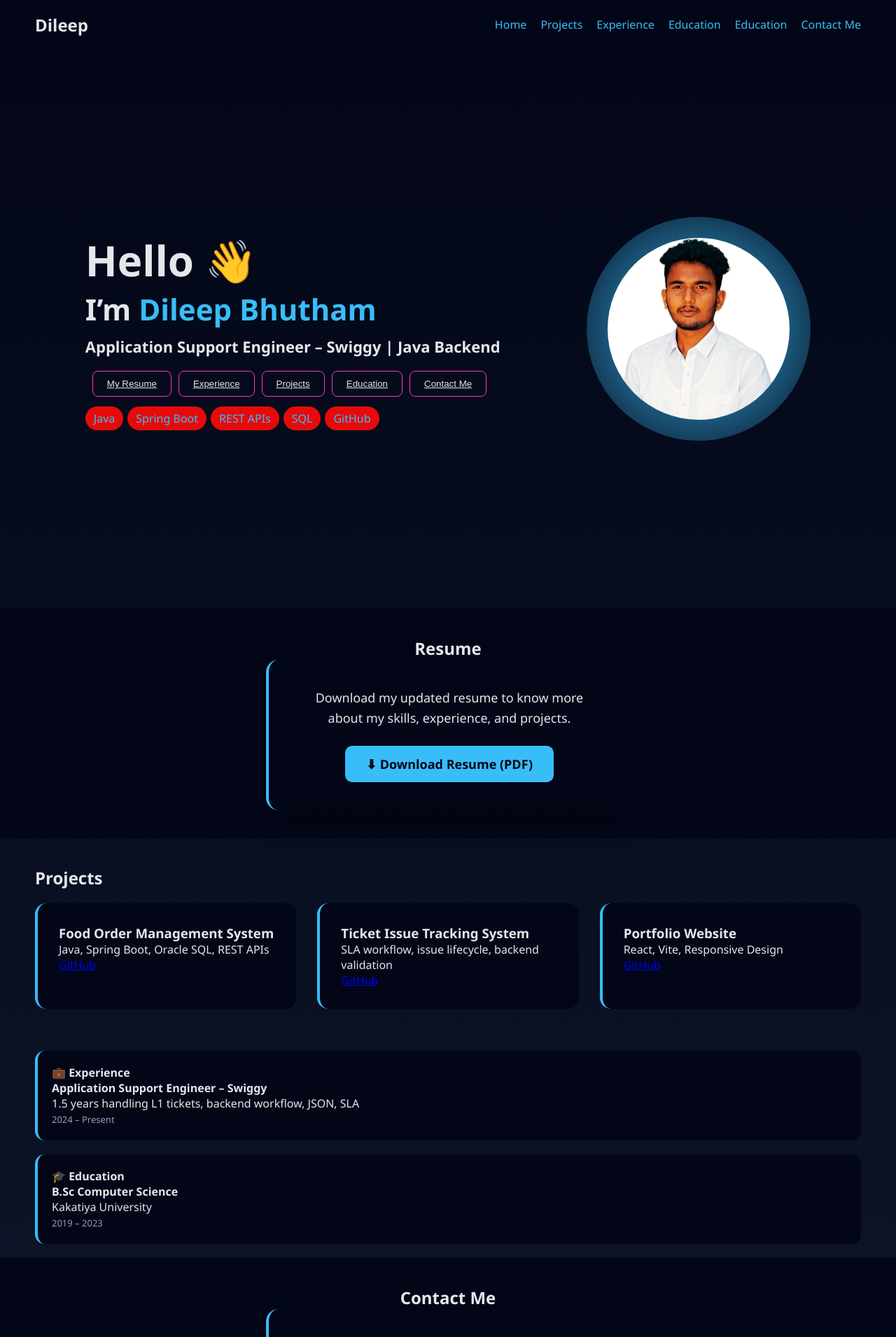
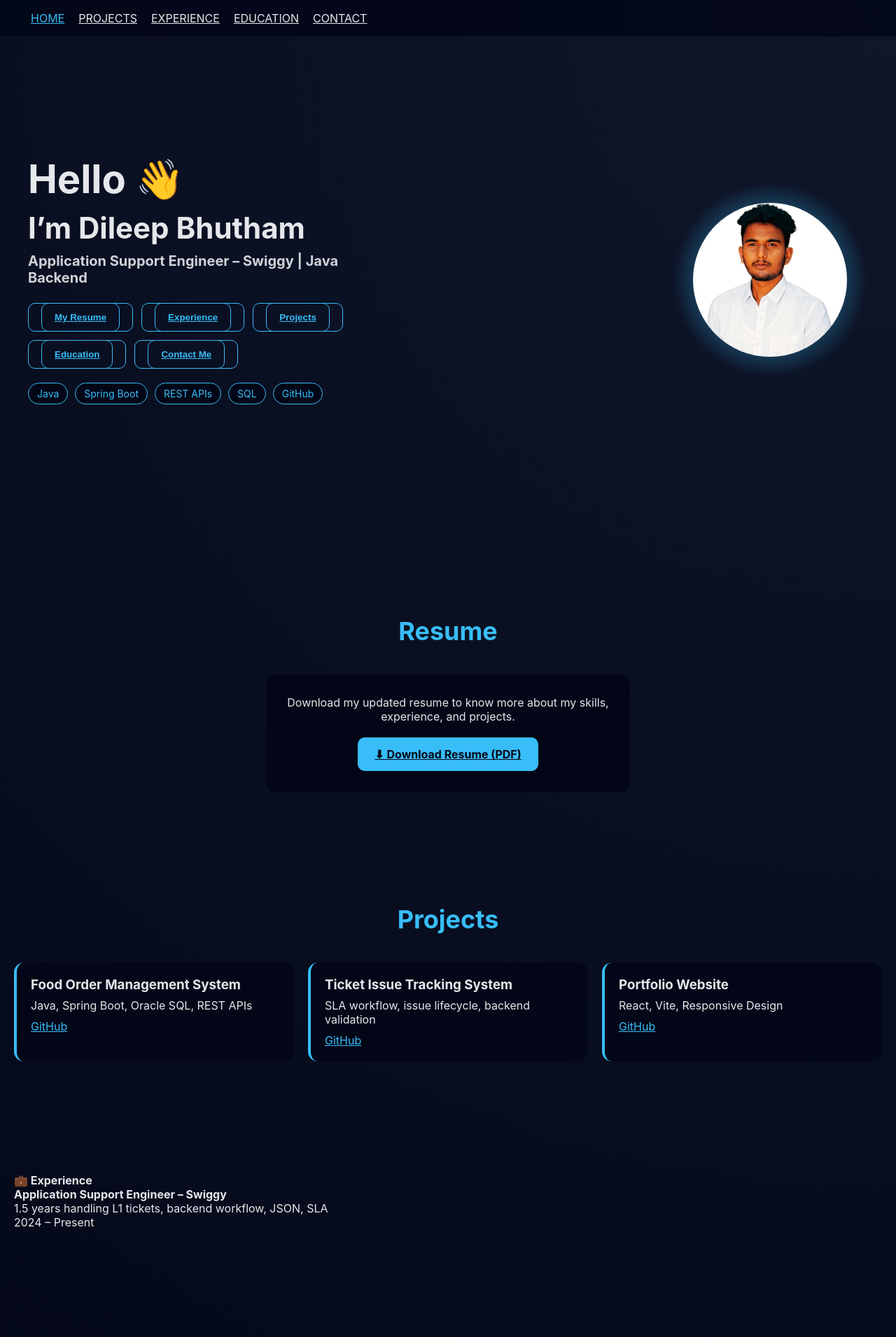
Before and after one commit to DileepNiki121/DileepNiki-PortFolio-Page, a React (Vite) app: page / in a window 1280 px wide. Shown: the top 1911 px of the page at 70% size. Built offline with nearby package versions, Linux system fonts and the light colour scheme.

Commit message:
update index.html meta tags and change Hero section ID; enhance Navbar functionality and styling

```diff
--- a/index.html
+++ b/index.html
@@ -4,7 +4,11 @@
     <meta charset="UTF-8" />
     <link rel="icon" type="image/svg+xml" href="/vite.svg" />
     <meta name="viewport" content="width=device-width, initial-scale=1.0" />
-    <title>dileep-portfolio</title>
+ <title>Dileep Bhutham | Java Backend Engineer</title>
+<meta name="description" content="Java Backend & Application Support Engineer portfolio of Dileep Bhutham" />
+<meta name="keywords" content="Java, Spring Boot, Backend Developer, Portfolio" />
+<meta name="author" content="Dileep Bhutham" />
+
   </head>
   <body>
     <div id="root"></div>
--- a/src/components/Hero.jsx
+++ b/src/components/Hero.jsx
@@ -1,7 +1,7 @@
 
 function Hero() {
   return (
-    <section id="hero" className="hero">
+<section id="home" className="hero">
       <div className="hero-left">
         <h1>Hello 👋</h1>
         <h2>
--- a/src/components/Navbar.jsx
+++ b/src/components/Navbar.jsx
@@ -1,16 +1,40 @@
+import { useState, useEffect } from "react";
+
 function Navbar() {
+  const [open, setOpen] = useState(false);
+  const [active, setActive] = useState("home");
+
+  useEffect(() => {
+    const sections = document.querySelectorAll("section");
+    window.addEventListener("scroll", () => {
+      sections.forEach(sec => {
+        const top = window.scrollY;
+        if (top >= sec.offsetTop - 100) {
+          setActive(sec.id);
+        }
+      });
+    });
+  }, []);
+
   return (
     <nav className="navbar">
-      <h2 className="logo">Dileep</h2>
 
-      <div className="nav-links">
-        <a href="#hero">Home</a>
-        <a href="#projects">Projects</a>
-        <a href="#experience">Experience</a>
-        <a href="#education">Education</a>
-        <a href="#education">Education</a>
-        <a href="#contact">Contact Me</a>
+      <div className={`nav-links ${open ? "open" : ""}`}>
+        {["home","projects","experience","education","contact"].map(id => (
+          <a
+            key={id}
+            href={`#${id}`}
+            className={active === id ? "active" : ""}
+            onClick={() => setOpen(false)}
+          >
+            {id.toUpperCase()}
+          </a>
+        ))}
       </div>
+
+      <button className="hamburger" onClick={() => setOpen(!open)}>
+        ☰
+      </button>
     </nav>
   );
 }
--- a/src/index.css
+++ b/src/index.css
@@ -5,363 +5,196 @@
   box-sizing: border-box;
 }
 
-/* GLOBAL */
+html {
+  scroll-behavior: smooth;
+}
+
 body {
-  font-family: "Segoe UI", system-ui, sans-serif;
-  background: linear-gradient(180deg, #020617, #0f172a);
+  font-family: "Inter", system-ui, Avenir, Helvetica, Arial, sans-serif;
+  background: radial-gradient(circle at top right, #0f172a, #020617);
   color: #e5e7eb;
 }
 
-/* NAVBAR */
-.navbar {
-  height: 70px;
-  display: flex;
-  justify-content: space-between;
-  align-items: center;
-  padding: 0 50px;
-  background: #020617;
+/* SECTIONS */
+.section {
+  padding: 80px 20px;
 }
 
-.nav-links a {
-  margin-left: 20px;
+.section-title {
+  font-size: 36px;
+  margin-bottom: 40px;
+  text-align: center;
   color: #38bdf8;
-  text-decoration: none;
 }
 
-.nav-links a:hover {
-  border-bottom: 2px solid #38bdf8;
-}
-
-/* HERO */
+/* ---------- HERO ---------- */
 .hero {
   min-height: 100vh;
   display: flex;
   align-items: center;
-  justify-content: space-around;
-  padding: 40px;
+  justify-content: space-between;
+  gap: 40px;
+  padding: 120px 40px;
 }
 
-.hero-left span {
-  color: #38bdf8;
+.hero-left {
+  max-width: 520px;
+}
+
+.hero-left h1 {
+  font-size: 56px;
+}
+
+.hero-left h2 {
+  font-size: 42px;
+  margin-top: 10px;
+}
+
+.hero-left h3 {
+  font-size: 20px;
+  margin-top: 10px;
+  opacity: 0.9;
 }
 
 .hero-buttons {
-  margin: 20px 0;
-  color: chartreuse;
- }
-
-.btn-primary {
-  background: #9b26c2;
-  border: none;
-  padding: 10px 20px;
-  border-radius: 8px;
+  margin-top: 24px;
+  display: flex;
+  flex-wrap: wrap;
+  gap: 12px;
 }
 
-.btn-outline {
+.hero-buttons a,
+.hero-buttons button {
+  padding: 12px 18px;
+  border-radius: 10px;
+  border: 1px solid #38bdf8;
   background: transparent;
-  border: 1px solid #f838c2;
-  color: #38f862;
-  margin-left: 10px;
-  padding: 10px 20px;
-  border-radius: 8px;
+  color: #38bdf8;
+  cursor: pointer;
+  font-weight: 600;
 }
 
-.hero-buttons a {
-  color: #e5e7eb;
+.hero-buttons a:hover {
+  background: #38bdf8;
+  color: #020617;
 }
+
+.skills {
+  margin-top: 20px;
+  display: flex;
+  gap: 10px;
+  flex-wrap: wrap;
+}
+
 .skills span {
-  background: #e60a0a;
+  background: #020617;
+  border: 1px solid #38bdf8;
+  color: #38bdf8;
   padding: 6px 12px;
-  margin-right: 6px;
-  border-radius: 20px;
+  border-radius: 999px;
+  font-size: 14px;
 }
 
 /* PHOTO */
-.photo-ring {
-  width: 240px;
-  height: 240px;
-  border-radius: 50%;
-  background: radial-gradient(#38bdf8, transparent);
+.hero-right {
   display: flex;
-  align-items: center;
   justify-content: center;
 }
 
-.photo-ring img {
-  width: 200px;
+.photo-circle {
+  width: 280px;
+  height: 280px;
   border-radius: 50%;
-}
-
-/* SECTIONS */
-.section {
-  padding: 40px 50px;
-}
-
-.card {
-  background: #020617;
-  margin: 20px 50px;
-  padding: 20px;
-  border-left: 4px solid #38bdf8;
-  border-radius: 14px;
-}
-
-.year {
-  color: #94a3b8;
-  font-size: 13px;
-}
-
-/* MOBILE */
-@media (max-width: 768px) {
-  .hero {
-    flex-direction: column;
-    text-align: center;
-  }
-
-  .nav-links {
-    display: none;
-  }
-}
-/* HERO */
-.hero {
-  min-height: 100vh;
-  display: flex;
-  align-items: center;
-  justify-content: space-around;
-  padding: 60px;
-}
-
-
-.hero h1 {
-  font-size: 60px;
-}
-
-.hero h2 {
-  font-size: 42px;
-}
-
-.hero h3 {
-  font-size: 22px;
-  margin-top: 10px;
-}
-
-.hero-left span {
-  color: #38bdf8;
-}
-
-.photo-circle {
-  width: 320px;
-  height: 320px;
-  border-radius: 50%;
-  background: radial-gradient(#38bdf8, transparent);
+  background: radial-gradient(#38bdf8, transparent 70%);
   display: flex;
   align-items: center;
   justify-content: center;
 }
 
 .photo-circle img {
-  width: 260px;
-  height: 260px;
+  width: 220px;
+  height: 220px;
   border-radius: 50%;
   object-fit: cover;
 }
 
-
-/* PROJECTS */
+/* ---------- PROJECTS ---------- */
 .projects-grid {
   display: grid;
-  grid-template-columns: repeat(3, 1fr);
-  gap: 30px;
-  margin-top: 20px;
-
+  grid-template-columns: repeat(auto-fit, minmax(260px, 1fr));
+  gap: 20px;
 }
 
 .project-card {
-  background: #020617;
-  padding: 30px;
-  border-radius: 16px;
+  background: linear-gradient(145deg, #020617, #020617cc);
+  padding: 20px;
+  border-radius: 14px;
   border-left: 4px solid #38bdf8;
 }
 
-/* MOBILE */
-@media (max-width: 768px) {
-  .hero {
-    flex-direction: column;
-    text-align: center;
-  }
-
-  .projects-grid {
-    grid-template-columns: 1fr;
-  }
-
-  .photo-circle {
-    margin-top: 30px;
-  }
+.project-card h3 {
+  margin-bottom: 8px;
 }
 
-/* CONTACT SECTION */
-.contact-section {
-  text-align: center;
-  background: linear-gradient(180deg, #020617, #020617ee);
+.project-card a {
+  display: inline-block;
+  margin-top: 10px;
+  color: #38bdf8;
 }
 
-.contact-card {
-  max-width: 520px;
-  margin: 0 auto;
-  background: #020617;
-  padding: 35px;
-  border-radius: 18px;
-  border-left: 4px solid #38bdf8;
-  box-shadow: 0 15px 35px rgba(0, 0, 0, 0.35);
-}
-
-.contact-item {
-  margin-bottom: 20px;
-  font-size: 18px;
-  line-height: 1.6;
-}
-
-.contact-item span {
-  color: #38bdf8;
-  font-weight: 600;
-}
-
-.contact-item a {
-  color: #e5e7eb;
-  text-decoration: none;
-}
-
-.contact-item a:hover {
-  color: #38bdf8;
-  text-decoration: underline;
-}
-
-.contact-footer {
-  margin-top: 30px;
-  font-size: 20px;
-  color: #94a3b8;
-}
-
-/* MOBILE */
-@media (max-width: 768px) {
-  .contact-card {
-    padding: 25px;
-  }
-
-  .contact-item {
-    font-size: 16px;
-  }
-}
-
-
-/* RESUME DOWNLOAD SECTION */
-.resume-section {
-  text-align: center;
-  background: linear-gradient(180deg, #020617, #020617ee);
-}
-
+/* ---------- RESUME ---------- */
 .resume-card {
   max-width: 520px;
-  margin: 0 auto;
-  padding: 40px;
+  margin: auto;
   background: #020617;
-  border-radius: 18px;
-  border-left: 4px solid #38bdf8;
-  box-shadow: 0 15px 35px rgba(0, 0, 0, 0.35);
-}
-
-.resume-text {
-  font-size: 18px;
-  color: #e5e7eb;
-  margin-bottom: 25px;
-  line-height: 1.6;
+  padding: 30px;
+  border-radius: 14px;
+  text-align: center;
 }
 
 .resume-btn {
   display: inline-block;
-  padding: 14px 30px;
-  font-size: 18px;
-  font-weight: 600;
+  margin-top: 20px;
+  padding: 14px 24px;
+  border-radius: 10px;
   background: #38bdf8;
   color: #020617;
-  border-radius: 10px;
-  text-decoration: none;
-  transition: all 0.3s ease;
+  font-weight: 700;
 }
 
-.resume-btn:hover {
-  background: #0ea5e9;
-  transform: translateY(-2px);
+/* ---------- CONTACT ---------- */
+.contact {
+  text-align: center;
 }
 
-/* MOBILE */
+.contact a {
+  display: block;
+  margin-top: 10px;
+  color: #38bdf8;
+}
+
+/* ---------- MOBILE FIX ---------- */
 @media (max-width: 768px) {
-  .resume-card {
-    padding: 28px;
-  }
-
-  .resume-text {
-    font-size: 16px;
-  }
-
-  .resume-btn {
-    font-size: 16px;
-  }
-}
-/* =========================
-   MOBILE HERO FIX
-========================= */
-@media (max-width: 768px) {
-
   .hero {
     flex-direction: column;
+    padding: 100px 20px 60px;
     text-align: center;
-    padding: 80px 20px 40px;
-    gap: 25px;
   }
 
   .hero-left h1 {
-    font-size: 36px;
-    line-height: 1.2;
+    font-size: 40px;
   }
 
   .hero-left h2 {
     font-size: 30px;
-    line-height: 1.2;
   }
 
   .hero-left h3 {
     font-size: 16px;
-    margin-top: 8px;
   }
 
-  /* BUTTONS */
   .hero-buttons {
-    display: grid;
-    grid-template-columns: 1fr 1fr;
-    gap: 12px;
-    margin-top: 20px;
-  }
-
-  .hero-buttons a {
-    font-size: 14px;
-    padding: 10px;
-  }
-
-  /* SKILLS CHIPS */
-  .skills {
     justify-content: center;
-    gap: 8px;
-    margin-top: 18px;
-  }
-
-  .skills span {
-    font-size: 12px;
-    padding: 6px 10px;
-  }
-
-  /* PHOTO */
-  .hero-right {
-    margin-top: 20px;
   }
 
   .photo-circle {
@@ -370,7 +203,54 @@ body {
   }
 
   .photo-circle img {
-    width: 180px;
-    height: 180px;
+    width: 170px;
+    height: 170px;
   }
 }
+
+.navbar {
+  position: fixed;
+  top: 0;
+  width: 100%;
+  padding: 16px 24px;
+  background: #020617cc;
+  display: flex;
+  justify-content: space-between;
+  z-index: 1000;
+}
+
+.nav-links a {
+  margin-left: 20px;
+  color: #e5e7eb;
+}
+
+.nav-links a.active {
+  color: #38bdf8;
+}
+
+.hamburger {
+  display: none;
+  background: none;
+  font-size: 26px;
+  color: white;
+  border: none;
+}
+
+@media (max-width: 768px) {
+  .hamburger {
+    display: block;
+  }
+  .nav-links {
+    position: absolute;
+    top: 60px;
+    left: 0;
+    width: 100%;
+    background: #020617;
+    display: none;
+    flex-direction: column;
+    padding: 20px;
+  }
+  .nav-links.open {
+    display: flex;
+  }
+}
```
